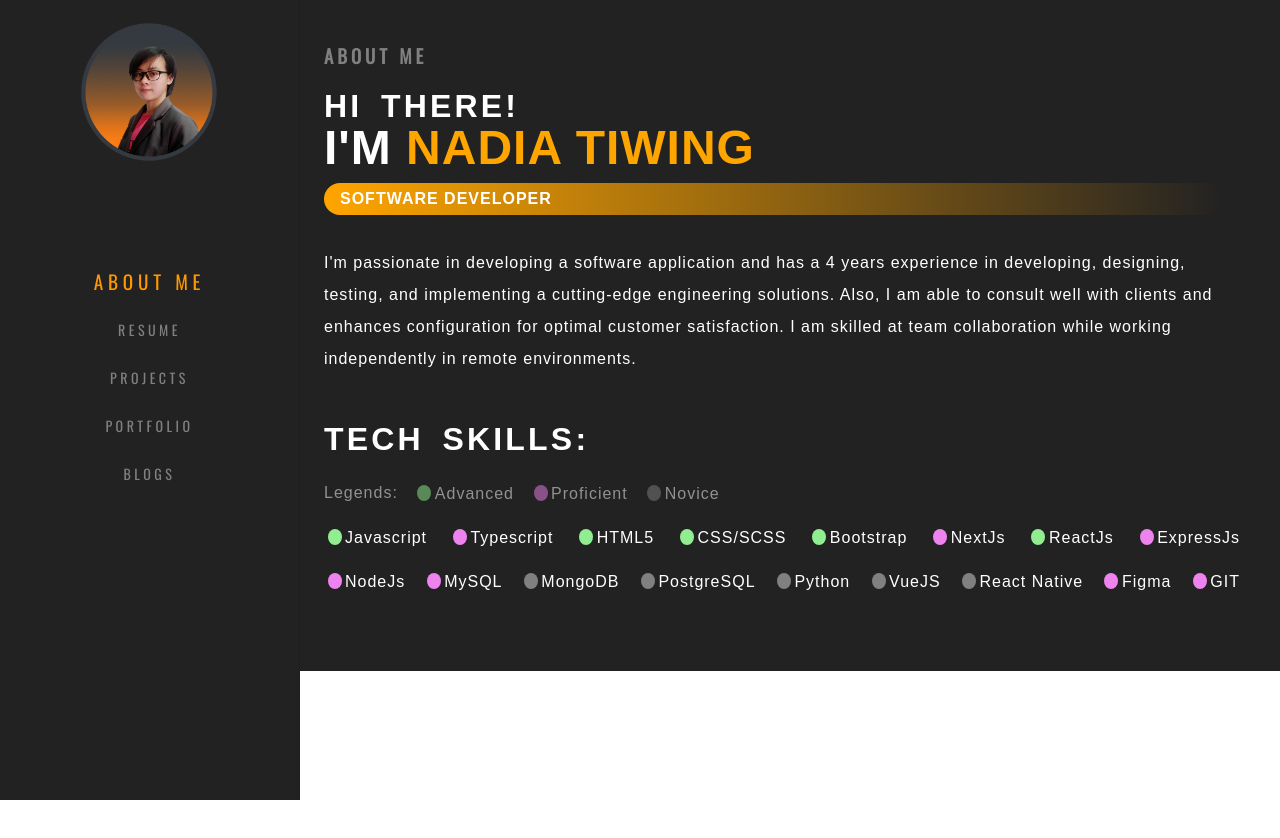
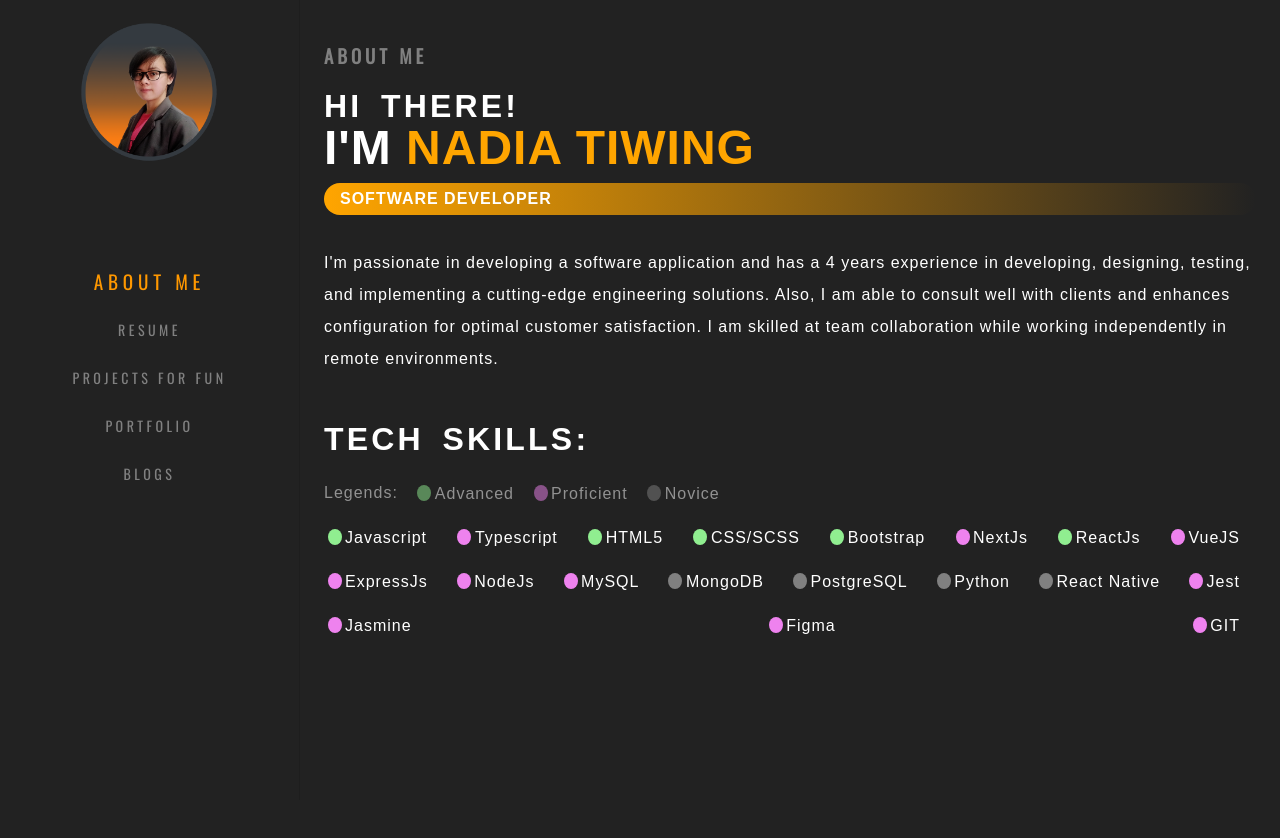
Before and after one commit to NadzTiwing/nadia-tiwing, a React (Create React App) app: page / in a window 1280 px wide. Shown: the top 838 px of the page. Before the commit the page ends 800 px from the top, so only its background shows below. Built offline with nearby package versions, Linux system fonts and the light colour scheme.

Commit message:
fix bugs and enhanced

```diff
--- a/src/data/me.js
+++ b/src/data/me.js
@@ -34,6 +34,10 @@ const languages = [
     level: level[3],
   },
   {
+    name: "VueJS",
+    level: level[2],
+  },
+  {
     name: "ExpressJs",
     level: level[2],
   },
@@ -58,12 +62,16 @@ const languages = [
     level: level[1],
   },
   {
-    name: "VueJS",
+    name: "React Native",
     level: level[1],
   },
   {
-    name: "React Native",
-    level: level[1],
+    name: "Jest",
+    level: level[2],
+  },
+  {
+    name: "Jasmine",
+    level: level[2],
   },
   {
     name: "Figma",
--- a/src/index.css
+++ b/src/index.css
@@ -48,8 +48,14 @@ code {
   border-bottom: 5px solid orange;
 }
 
-.section-title {
+.content {
+  height: 100vh;
+}
 
+.box-content {
+  display: grid;
+  grid-auto-flow: column;
+  gap: 1rem;
 }
 
 .intro-box {
@@ -60,7 +66,6 @@ code {
 
 .text-intro {
   flex-direction: column;
-  margin: auto 0 !important;
 }
 
 .hi {
--- a/src/main/content/about_me.tsx
+++ b/src/main/content/about_me.tsx
@@ -4,8 +4,8 @@ import { languages } from '../../data/me';
 
 export default function AboutMe(screen: IScreenSize) {
     return(
-        <>
-            <Box gridColumn="span 12" className="intro-box">
+        <Grid container spacing={0}>
+            <Grid item className="intro-box">
                 <div className="text-intro">
                     <Typography className="hi">HI THERE!</Typography>
                     <Typography className="name">I'M <span className="highlight">NADIA TIWING</span></Typography>
@@ -14,9 +14,11 @@ export default function AboutMe(screen: IScreenSize) {
                         I'm passionate in developing a software application and has a 4 years experience in developing, designing,  testing, and implementing a cutting-edge engineering solutions. Also, I am able to consult well with clients and enhances configuration for optimal customer satisfaction. I am skilled at team collaboration while working independently in remote environments.
                     </Typography>
                 </div>
-            </Box>
-            <Box gridColumn="span 12" className="skills" pb={5.05}>
+            </Grid>
+            <Grid item container className="skills">
+                <Grid item>
                     <Typography className="hi">TECH SKILLS:</Typography>
+                </Grid>
                 <Grid container flexDirection="row" alignItems="center" justifyContent="start">
                     <Grid item pr={2}>
                         <Typography sx={{ opacity: "0.5"}}>Legends: </Typography>
@@ -29,6 +31,7 @@ export default function AboutMe(screen: IScreenSize) {
                         </Box>
                     </Grid>
                 </Grid>
+                <Grid item>
                     <div className='languages'>
                         {languages.map( lang => (
                             <div className="legends" key={lang.name}>
@@ -36,7 +39,8 @@ export default function AboutMe(screen: IScreenSize) {
                             </div>
                         ))}
                     </div>
-            </Box>
-        </>
+                </Grid>
+            </Grid>
+        </Grid>
     );
 }
--- a/src/main/content/blogs.tsx
+++ b/src/main/content/blogs.tsx
@@ -9,12 +9,12 @@ import Typography from '@mui/material/Typography';
 import { viewSite } from '../../util/helper';
 import { blogs } from "../../data/articles";
 
-export default function Portfolio(screen: IScreenSize) {
+export default function Blogs(screen: IScreenSize) {
+    const customWidth = screen.isMobile ? '100%' : '25rem'
     return(
-        <>
+    <Grid container spacing={0}>
         { blogs.map( blog => (
-            <Box gridColumn={screen.isMobile ? "span 12" : "span 5"} sx={{ mt: 3, mb: 14, px:1 }}  key={ blog.id }>
-                <Card sx={{ maxWidth: 345, p:2, bgcolor: 'primary.dark' }} className='customCard'>
+        <Card sx={{ p:2, bgcolor: 'primary.dark', mr: 2, mb: 2, width: customWidth }} className='customCard' key={ blog.id }>
             <CardMedia
                 component="img"
                 height="180"
@@ -29,9 +29,7 @@ export default function Portfolio(screen: IScreenSize) {
                 <Button size="small" onClick={ () => viewSite(blog.siteUrl) }>View</Button>
             </CardActions>
         </Card>
-            </Box>
         )) }
-
-        </>
+        </Grid>
     );
 }
--- a/src/main/content/portfolio.tsx
+++ b/src/main/content/portfolio.tsx
@@ -10,12 +10,11 @@ import { viewSite } from '../../util/helper';
 import { samples } from "../../data/samples";
 
 export default function Portfolio(screen: IScreenSize) {
-
+    const customWidth = screen.isMobile ? '100%' : '25rem';
     return(
-        <>
+        <Grid container spacing={0}>
         { samples.map( sample => (
-            <Box gridColumn={screen.isMobile ? "span 12" : "span 5"} sx={{ mt: 3, mb: 14, px:1 }}  key={ sample.id }>
-                <Card sx={{ maxWidth: 345, p:2, bgcolor: 'primary.dark' }} className='customCard'>
+            <Card sx={{ p:2, bgcolor: 'primary.dark', mr: 2, mb: 2, width: customWidth }} className='customCard' key={sample.id}>
                 <CardMedia
                     component="img"
                     height="180"
@@ -30,9 +29,8 @@ export default function Portfolio(screen: IScreenSize) {
                     <Button size="small" onClick={ () => viewSite(sample.siteUrl) }>View</Button>
                 </CardActions>
             </Card>
-            </Box>
         )) }
 
-        </>
+        </Grid>
     );
 }
--- a/src/main/content/projects.tsx
+++ b/src/main/content/projects.tsx
@@ -13,17 +13,11 @@ export default function Projects(screen: IScreenSize) {
         const newTab = window.open(url, '_blank', 'noopener,noreferrer');
         if(newTab) newTab.opener = null;
     };
-
+    const customWidth = screen.isMobile ? '100%' : '25rem';
     return(
-        <>
-            <Box gridColumn="span 12">
-                <Typography variant='body1' sx={{ mb:4 }} >
-                    Below are just my personal fun projects.
-                </Typography>
-            </Box>
+        <Grid container spacing={0}>
             { projects.map( project => (
-                <Box gridColumn={screen.isMobile ? "span 12" : "span 5"} sx={{ mt: 3, mb: 14, mx: 1 }} key={ project.id } >
-                    <Card sx={{ maxWidth: 345, p:2, bgcolor: 'primary.dark' }} className='customCard'>
+                <Card sx={{ p:2, bgcolor: 'primary.dark', mr: 2, mb: 2, width: customWidth }} className='customCard' key={ project.id }>
                     <CardMedia
                         component="img"
                         height="180"
@@ -33,7 +27,7 @@ export default function Projects(screen: IScreenSize) {
                     <CardContent sx={{ color:'primary.light' }}>
                         <Typography gutterBottom variant="h5" component="div">{ project.title }</Typography>
                         <Typography variant="body2" className="scrollable-body">{ project.content }</Typography>
-                            <Typography variant="caption" className="">Tools used:
+                        <Typography variant="caption">Tools used:
                             {project.tools.map((tool) => (
                                 <span className="tool-name">
                                     {tool}
@@ -46,8 +40,7 @@ export default function Projects(screen: IScreenSize) {
 
                     </CardActions>
                 </Card>
-                </Box>
             )) }
-        </>
+        </Grid>
     );
 }
--- a/src/main/content/template.tsx
+++ b/src/main/content/template.tsx
@@ -1,25 +1,32 @@
 import { Grid, Box, Typography } from "@mui/material";
 
 interface Content{
+    id: string,
     title: string,
     details: any,
     isMobile: boolean
 }
 
 export default function Template(content: Content) {
+    const customHeight: any = {
+        'about_me': '100vh',
+        'resume': '100%',
+        'projects': '100%',
+        'portfolio': '100vh',
+        'blogs': '100vh'
+    }
+
+    const contentHeight = content.isMobile ? '100%' : customHeight[content.id]
     return(
+        <Box component="div" sx={{ bgcolor: 'primary.dark', height: contentHeight }}>
             <Grid container spacing={0} justifyContent="flex-start" alignItems="flex-start" direction="column" sx={ content.isMobile ? { mt: 3} : { mt: 0}}>
                 <Grid item xs={6}>
                     <Typography variant={'h3'} className="section-title">{content.title.toUpperCase()}</Typography>
                 </Grid>
                 <Grid>
-                <Box
-                display="grid"
-                gridTemplateColumns="repeat(12, 1fr)"
-                >
                     {content.details}
-                </Box>
                 </Grid>
             </Grid>
+        </Box>
     );
 }
--- a/src/main/sidebar.tsx
+++ b/src/main/sidebar.tsx
@@ -94,7 +94,7 @@ export default function ResponsiveDrawer(props: Props) {
     {
       index:2,
       id:'projects',
-      title:'Projects',
+      title:'Projects for Fun',
       icon: AssignmentIcon,
       content: <Projects isMobile={ isMobile }/>
     },
@@ -126,7 +126,7 @@ export default function ResponsiveDrawer(props: Props) {
   };
 
   const handleResize = () => {
-    if (window.innerWidth < 720) {
+    if (window.innerWidth < 800) {
         setIsMobile(true);
     } else {
         setIsMobile(false);
@@ -225,7 +225,7 @@ export default function ResponsiveDrawer(props: Props) {
       </Box>
       <Box
         component="main"
-        sx={{ flexGrow: 1, py: 1, width: { sm: `calc(100% - ${drawerWidth}px)` }, bgcolor: 'primary.dark' }}
+        sx={{ flexGrow: 1, py: 1, width: { sm: `calc(100% - ${drawerWidth}px)` } }}
       >
         {/* <Toolbar /> */}
         {navLinks.map( (link, index) =>(
@@ -236,6 +236,7 @@ export default function ResponsiveDrawer(props: Props) {
                 animate={{ opacity: 1, y: 5 }}
               >
                 <Template
+                id={link.id}
                 title={link.title}
                 details={link.content}
                 isMobile={ isMobile }
```
Also changed, not shown: 1 other file (tests, documents, lock files or other folders). Lines whose indentation alone changed are shown as unchanged.
